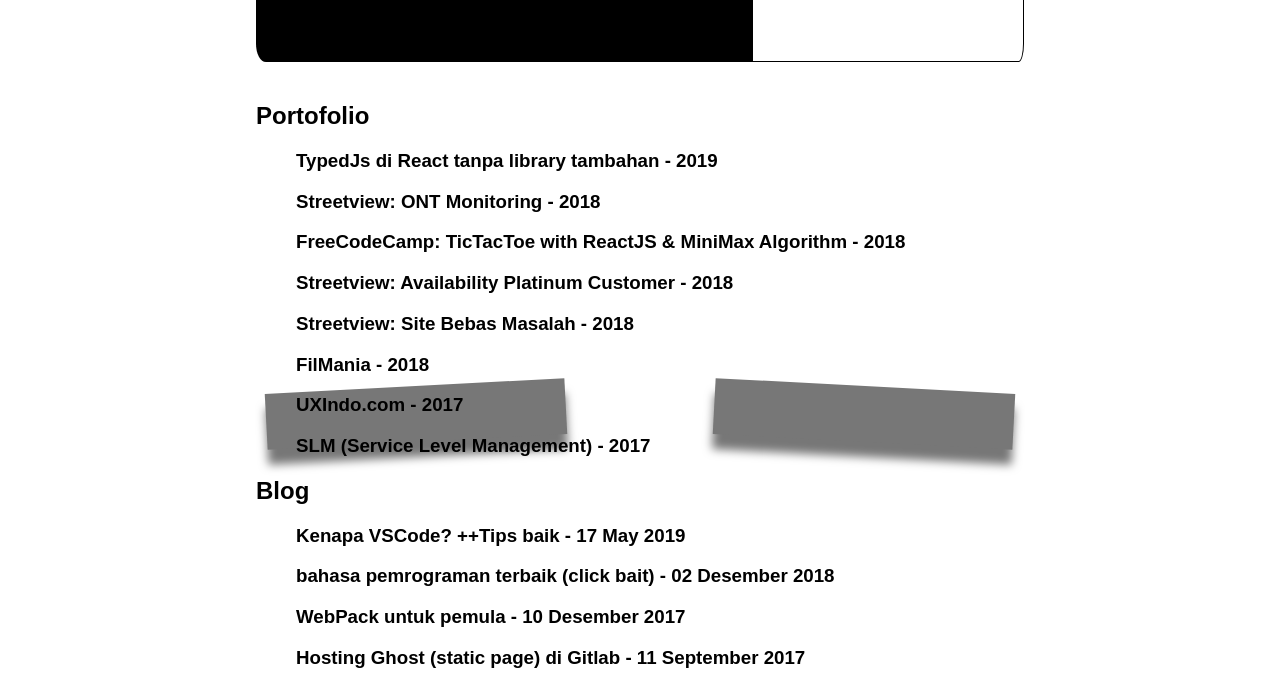
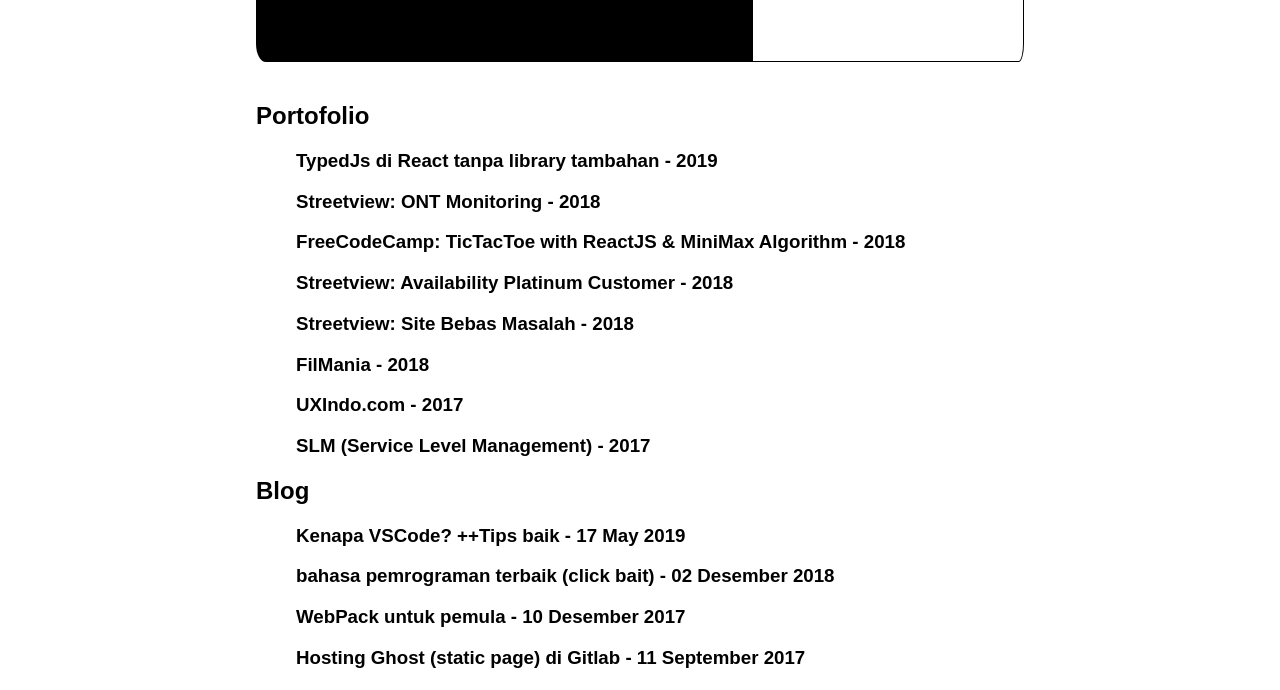
Before and after one commit to andihaki/dicoding-dasar-pemrograman-web, a plain HTML site: page navbar.html in a window 1280 px wide. Shown: the part 1026-1716 px from the top of the page. Drawn offline with Linux system fonts and the light colour scheme.

Commit message:
remove shadow

```diff
--- a/custom.css
+++ b/custom.css
@@ -156,30 +156,3 @@ footer {
   margin-right: auto;
   text-align: center;
 }
-
-/*==================================================
- * MyBox
- * ===============================================*/
-
-.MyBox {
-  position: relative;
-}
-.MyBox:before,
-.MyBox:after {
-  z-index: -1;
-  position: absolute;
-  content: "";
-  bottom: 15px;
-  left: 10px;
-  width: 50%;
-  top: 80%;
-  max-width: 300px;
-  background: #777;
-  box-shadow: 0 15px 10px #777;
-  transform: rotate(-3deg);
-}
-.MyBox:after {
-  transform: rotate(3deg);
-  right: 10px;
-  left: auto;
-}
--- a/navbar.html
+++ b/navbar.html
@@ -48,7 +48,7 @@
       </div>
     </div>
 
-    <div class="portofolio MyBox" id="portofolio">
+    <div class="portofolio" id="portofolio">
         <h2>Portofolio</h2>
       <ul>
         <li>
```
